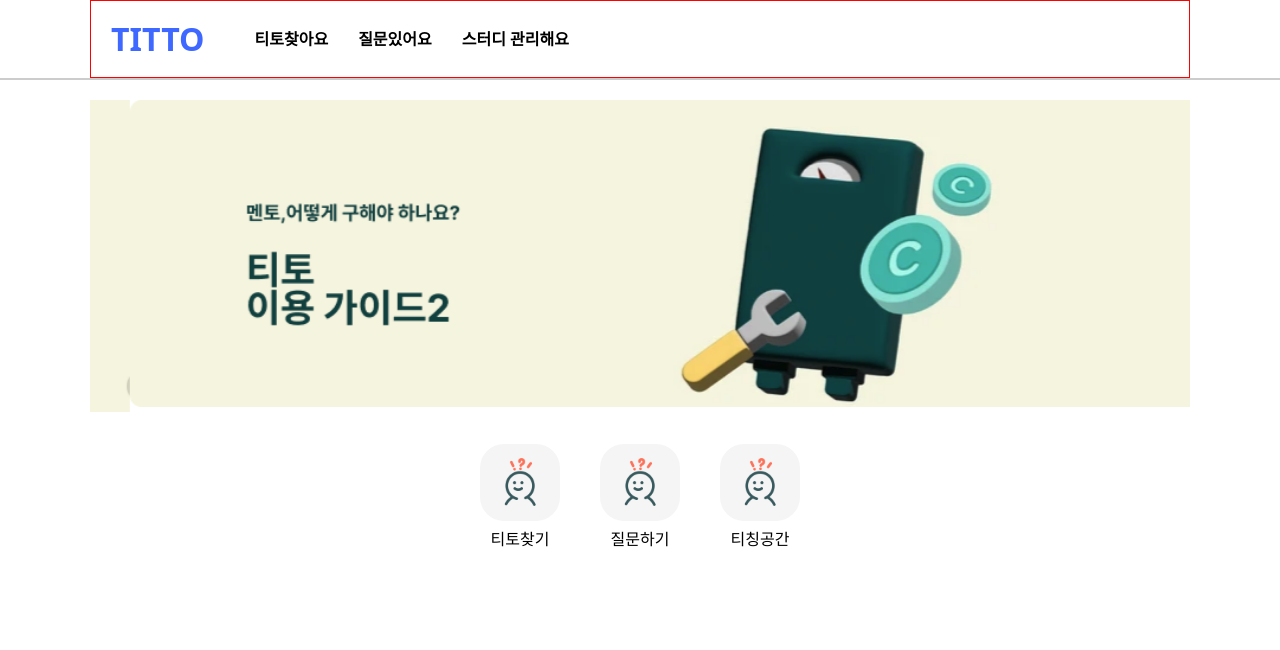
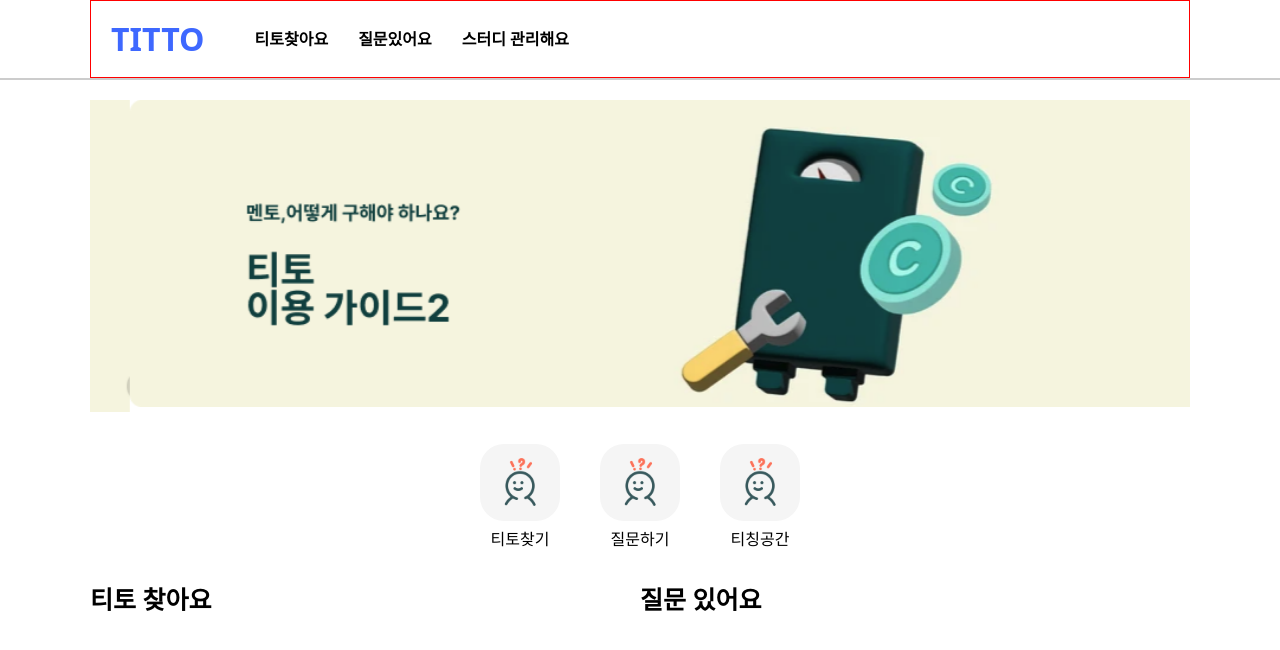
Before and after one commit to Zvckaya/TT_Frontend, a React (Vite) app: page / in a window 1280 px wide. Shown: the top 650 px of the page. Built offline with nearby package versions, Linux system fonts and the light colour scheme.

Commit message:
add material icon

```diff
--- a/package.json
+++ b/package.json
@@ -10,6 +10,10 @@
     "preview": "vite preview"
   },
   "dependencies": {
+    "@emotion/react": "^11.11.3",
+    "@emotion/styled": "^11.11.0",
+    "@mui/icons-material": "^5.15.4",
+    "@mui/material": "^5.15.4",
     "react": "^18.2.0",
     "react-dom": "^18.2.0",
     "react-image-gallery": "^1.3.0",
--- a/src/screens/home-screen.tsx
+++ b/src/screens/home-screen.tsx
@@ -26,6 +26,21 @@ const MyIcon = styled.div`
   }
 `;
 
+const BoardWrapper = styled.div`
+  width: 100%;
+  margin-top: 40px;
+  display: flex;
+`;
+
+const BoardDetail = styled.div`
+  width: 50%;
+  text-align: left;
+  span {
+    font-size: 25px;
+    font-weight: bold;
+  }
+`;
+
 const HomeScreen = () => {
   return (
     <Wrapper>
@@ -44,6 +59,14 @@ const HomeScreen = () => {
           티칭공간
         </MyIcon>
       </IconMenu>
+      <BoardWrapper>
+        <BoardDetail>
+          <span>티토 찾아요</span>
+        </BoardDetail>
+        <BoardDetail>
+          <span>질문 있어요</span>
+        </BoardDetail>
+      </BoardWrapper>
     </Wrapper>
   );
 };
```
Also changed, not shown: 1 other file (tests, documents, lock files or other folders).
